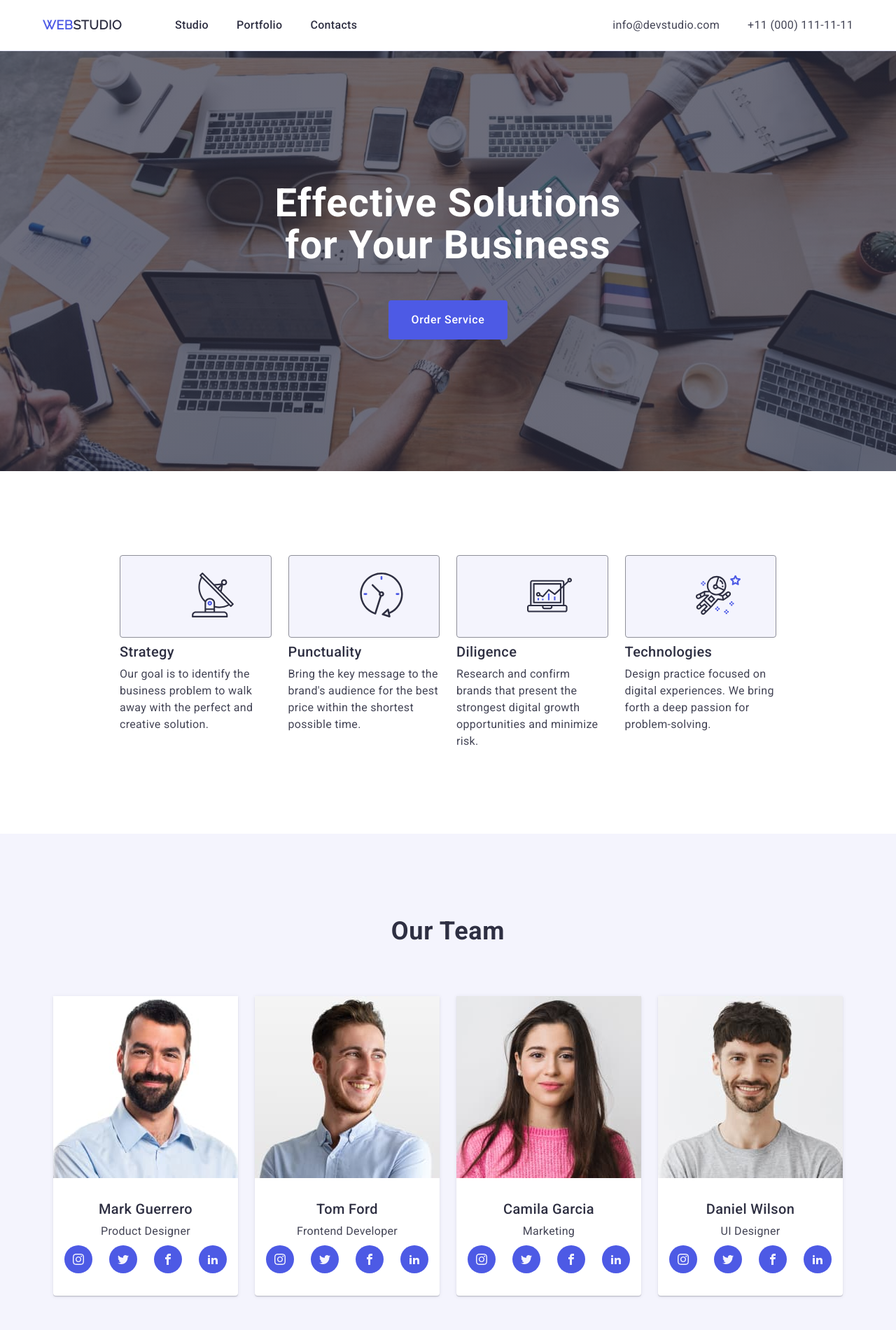
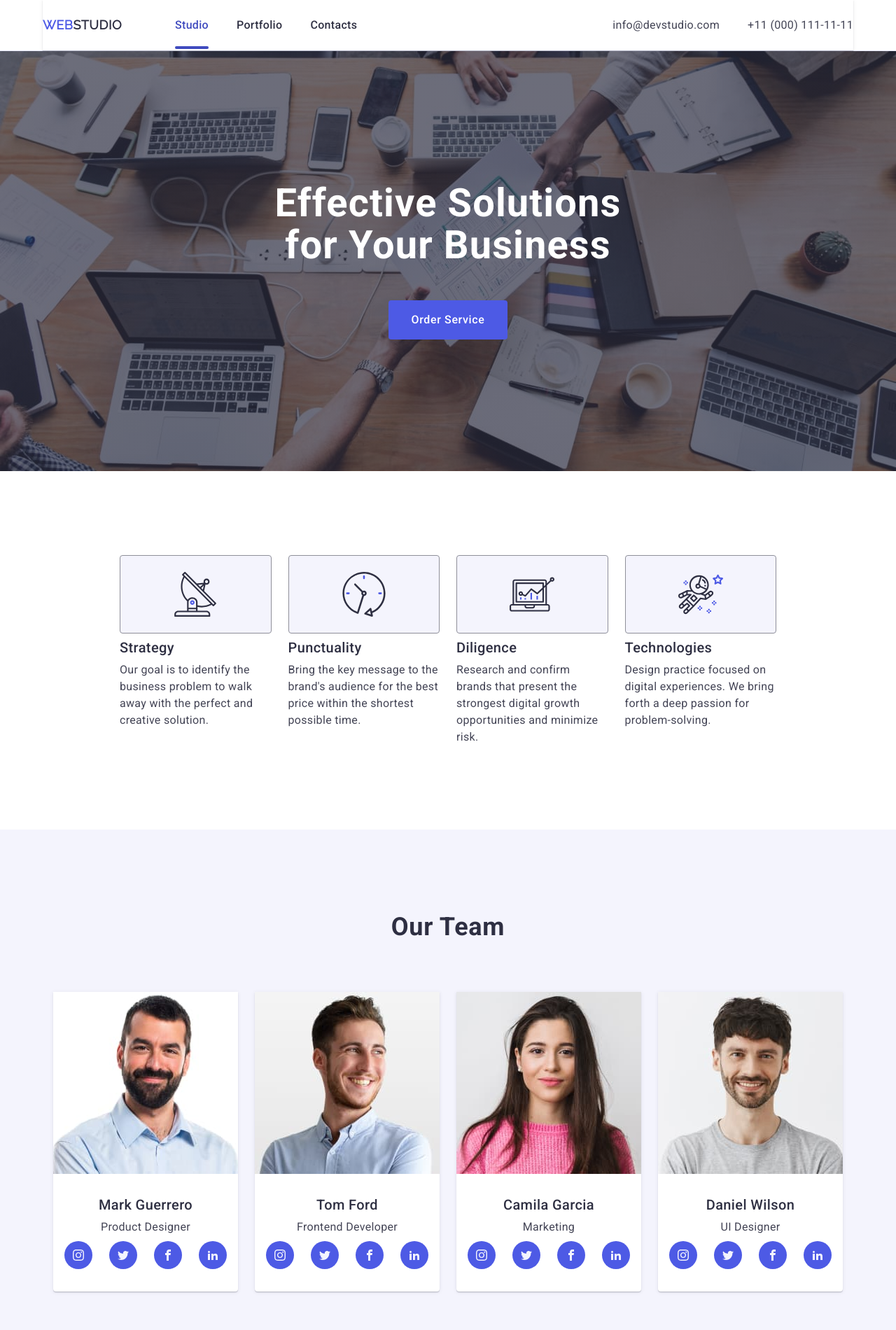
Before and after one commit to DorotaDobija/goit-markup-hw-04, a plain HTML site: page index.html in a window 1280 px wide. Shown: the top 1900 px of the page at 70% size. Drawn offline with nearby package versions, Linux system fonts and the light colour scheme.

Commit message:
first hw correct

```diff
--- a/css/styles.css
+++ b/css/styles.css
@@ -70,6 +70,7 @@ img {
     letter-spacing: 0.02em;
     color: var(--heading-color);
     padding: 24px 0;
+    transition: color 250ms cubic-bezier(0.4, 0, 0.2, 1);
 }
 .nav-heading:hover,
 .nav-heading:focus {
@@ -90,6 +91,9 @@ img {
     justify-content: space-between;
     align-items: center;
     padding: 24px 0;
+    box-shadow: 0px 2px 1px rgba(46, 47, 66, 0.08),
+        0px 1px 1px rgba(46, 47, 66, 0.16),
+        0px 1px 6px rgba(46, 47, 66, 0.08);
 }
 .contact-list {
     display: flex;
@@ -118,6 +122,21 @@ img {
     display: flex;
     gap: 40px;
 }
+.active {
+    position: relative;
+    color: var(--focus-color);
+}
+.active::after {
+    content: '';
+    display: block;
+    width: 100%;
+    height: 4px;
+    background-color: var(--focus-color);
+    position: absolute;
+    left: 0;
+    bottom: -1px;
+    border-radius: 2px;
+}
 /* HERO SECTION */
 .hero-section {
     background-color: var(--background-dark);
@@ -126,9 +145,12 @@ img {
     align-items: center;
     justify-content: center;
     padding: 188px 0;
-    background-image: linear-gradient(to top, rgba(46, 47, 66, 0.7), rgba(46, 47, 66, 0.7)), url(../images/people-office.jpg);
+    background-image: linear-gradient(rgba(46, 47, 66, 0.7), rgba(46, 47, 66, 0.7)), url(../images/people-office.jpg);
     max-width: 1440px;
     margin: 0 auto;
+    background-repeat: no-repeat;
+    background-position: center;
+    background-size: cover;
 }
 .hero-title {
     font-weight: 700;
@@ -155,6 +177,7 @@ img {
     border: none;
     border-radius: 4px;
     margin: 0 auto;
+    transition: background-color 250ms cubic-bezier(0.4, 0, 0.2, 1);
 }
 .btn:focus, .btn:hover {
     background-color: var(--focus-color);
@@ -202,11 +225,14 @@ img {
     width: calc((100% - 72px) / 4);
 }
 .first-section-icon-box {
-    padding: 24px 100px;
     background-color: var(--footer-white-color);
     border-radius: 4px;
     border: 1px solid var(--border-color);
     margin-bottom: 8px;
+    display: flex;
+    align-items: center;
+    justify-content: center;
+    height: 112px;
 }
 /* TEAM SECTION */
 .team-section {
@@ -228,29 +254,31 @@ img {
     text-align: center;
     padding: 32px 0px;
 }
-.social-media-icon {
+.social-media-list {
     display: flex;
     gap: 24px;
-    justify-content: space-between;
+    justify-content: center;
     margin-top: 8px;
-    padding: 0 16px;
 }
-.icon-box {
+.social-media-list-item {
+    width: 40px;
+    height: 40px;
+}
+.icon-link {
     background-color: var(--blue-color);
     border-radius: 50%;
-    width: 40px;
-    height: 40px;
     display: flex;
     align-items: center;
     justify-content: center;
+    width: 100%;
+    height: 100%;
+    transition: background-color 250ms cubic-bezier(0.4, 0, 0.2, 1);
 }
-.icon-box:hover {
+.icon-link:hover, .icon-link:focus {
     background-color: var(--focus-color);
 }
 .icon {
     fill: var(--footer-white-color);
-    width: 16px;
-    height: 16px;
 }
 /* PORTFOLIO SECTION */
 .portfolio-list {
@@ -290,13 +318,17 @@ margin-bottom: 16px;
     padding: 100px 0;
 }
 .footer-box {
-display: flex;
-gap: 120px;
+    display: flex;
+    align-items: baseline;
+}
+.logo-text-box {
+    margin-right: 120px;
 }
 .footer-heading {
     color: var(--white-color);
     font-weight: 500;
+    margin-bottom: 16px;
 }
-.footer-icon:hover {
+.footer-icon-link:hover {
     background-color: var(--green-color);
 }
--- a/index.html
+++ b/index.html
@@ -25,7 +25,9 @@
             >Web<span class="logo-nav">Studio</span></a
           >
           <ul class="nav-list">
-            <li><a href="./index.html" class="nav-heading">Studio</a></li>
+            <li>
+              <a href="./index.html" class="nav-heading active">Studio</a>
+            </li>
             <li><a class="nav-heading" href="">Portfolio</a></li>
             <li><a class="nav-heading" href="">Contacts</a></li>
           </ul>
@@ -61,7 +63,7 @@
           <ul class="first-section-list">
             <li class="first-section-list-item">
               <div class="first-section-icon-box">
-                <svg width="64px" height="64px">
+                <svg width="64" height="64">
                   <use href="./images/icons.svg#icon-antenna-1"></use>
                 </svg>
               </div>
@@ -73,7 +75,7 @@
             </li>
             <li class="first-section-list-item">
               <div class="first-section-icon-box">
-                <svg width="64px" height="64px">
+                <svg width="64" height="64">
                   <use href="./images/icons.svg#icon-clock-1"></use>
                 </svg>
               </div>
@@ -85,7 +87,7 @@
             </li>
             <li class="first-section-list-item">
               <div class="first-section-icon-box">
-                <svg width="64px" height="64px">
+                <svg width="64" height="64">
                   <use href="./images/icons.svg#icon-diagram-1"></use>
                 </svg>
               </div>
@@ -97,7 +99,7 @@
             </li>
             <li class="first-section-list-item">
               <div class="first-section-icon-box">
-                <svg width="64px" height="64px">
+                <svg width="64" height="64">
                   <use href="./images/icons.svg#icon-astronaut-1"></use>
                 </svg>
               </div>
@@ -125,28 +127,36 @@
               <div class="team-heading-box">
                 <h3 class="second-heading team-heading">Mark Guerrero</h3>
                 <p class="section-text">Product Designer</p>
-                <div class="social-media-icon">
-                  <div class="icon-box">
-                    <svg class="icon">
+                <ul class="social-media-list">
+                  <li class="social-media-list-item">
+                    <a class="icon-link">
+                      <svg width="16" height="16" class="icon">
                         <use href="./images/icons.svg#icon-instagram"></use>
                       </svg>
-                  </div>
-                  <div class="icon-box">
-                    <svg class="icon">
+                    </a>
+                  </li>
+                  <li class="social-media-list-item">
+                    <a class="icon-link">
+                      <svg width="16" height="16" class="icon">
                         <use href="./images/icons.svg#icon-twitter"></use>
                       </svg>
-                  </div>
-                  <div class="icon-box">
-                    <svg class="icon">
+                    </a>
+                  </li>
+                  <li class="social-media-list-item">
+                    <a class="icon-link">
+                      <svg width="16" height="16" class="icon">
                         <use href="./images/icons.svg#icon-facebook"></use>
                       </svg>
-                  </div>
-                  <div class="icon-box">
-                    <svg class="icon">
+                    </a>
+                  </li>
+                  <li class="social-media-list-item">
+                    <a class="icon-link">
+                      <svg width="16" height="16" class="icon">
                         <use href="./images/icons.svg#icon-linkedin2"></use>
                       </svg>
-                  </div>
-                </div>
+                    </a>
+                  </li>
+                </ul>
               </div>
             </li>
             <li class="team-list-item">
@@ -159,28 +169,36 @@
               <div class="team-heading-box">
                 <h3 class="second-heading team-heading">Tom Ford</h3>
                 <p class="section-text">Frontend Developer</p>
-                <div class="social-media-icon">
-                  <div class="icon-box">
-                    <svg class="icon">
+                <ul class="social-media-list">
+                  <li class="social-media-list-item">
+                    <a class="icon-link">
+                      <svg width="16" height="16" class="icon">
                         <use href="./images/icons.svg#icon-instagram"></use>
                       </svg>
-                  </div>
-                  <div class="icon-box">
-                    <svg class="icon">
+                    </a>
+                  </li>
+                  <li class="social-media-list-item">
+                    <a class="icon-link">
+                      <svg width="16" height="16" class="icon">
                         <use href="./images/icons.svg#icon-twitter"></use>
                       </svg>
-                  </div>
-                  <div class="icon-box">
-                    <svg class="icon">
+                    </a>
+                  </li>
+                  <li class="social-media-list-item">
+                    <a class="icon-link">
+                      <svg width="16" height="16" class="icon">
                         <use href="./images/icons.svg#icon-facebook"></use>
                       </svg>
-                  </div>
-                  <div class="icon-box">
-                    <svg class="icon">
+                    </a>
+                  </li>
+                  <li class="social-media-list-item">
+                    <a class="icon-link">
+                      <svg width="16" height="16" class="icon">
                         <use href="./images/icons.svg#icon-linkedin2"></use>
                       </svg>
-                  </div>
-                </div>
+                    </a>
+                  </li>
+                </ul>
               </div>
             </li>
             <li class="team-list-item">
@@ -193,28 +211,36 @@
               <div class="team-heading-box">
                 <h3 class="second-heading team-heading">Camila Garcia</h3>
                 <p class="section-text">Marketing</p>
-                <div class="social-media-icon">
-                  <div class="icon-box">
-                    <svg class="icon">
+                <ul class="social-media-list">
+                  <li class="social-media-list-item">
+                    <a class="icon-link">
+                      <svg width="16" height="16" class="icon">
                         <use href="./images/icons.svg#icon-instagram"></use>
                       </svg>
-                  </div>
-                  <div class="icon-box">
-                    <svg class="icon">
+                    </a>
+                  </li>
+                  <li class="social-media-list-item">
+                    <a class="icon-link">
+                      <svg width="16" height="16" class="icon">
                         <use href="./images/icons.svg#icon-twitter"></use>
                       </svg>
-                  </div>
-                  <div class="icon-box">
-                    <svg class="icon">
+                    </a>
+                  </li>
+                  <li class="social-media-list-item">
+                    <a class="icon-link">
+                      <svg width="16" height="16" class="icon">
                         <use href="./images/icons.svg#icon-facebook"></use>
                       </svg>
-                  </div>
-                  <div class="icon-box">
-                    <svg class="icon">
+                    </a>
+                  </li>
+                  <li class="social-media-list-item">
+                    <a class="icon-link">
+                      <svg width="16" height="16" class="icon">
                         <use href="./images/icons.svg#icon-linkedin2"></use>
                       </svg>
-                  </div>
-                </div>
+                    </a>
+                  </li>
+                </ul>
               </div>
             </li>
             <li class="team-list-item">
@@ -227,28 +253,36 @@
               <div class="team-heading-box">
                 <h3 class="second-heading team-heading">Daniel Wilson</h3>
                 <p class="section-text">UI Designer</p>
-                <div class="social-media-icon">
-                  <div class="icon-box">
-                    <svg class="icon">
+                <ul class="social-media-list">
+                  <li class="social-media-list-item">
+                    <a class="icon-link">
+                      <svg width="16" height="16" class="icon">
                         <use href="./images/icons.svg#icon-instagram"></use>
                       </svg>
-                  </div>
-                  <div class="icon-box">
-                    <svg class="icon">
+                    </a>
+                  </li>
+                  <li class="social-media-list-item">
+                    <a class="icon-link">
+                      <svg width="16" height="16" class="icon">
                         <use href="./images/icons.svg#icon-twitter"></use>
                       </svg>
-                  </div>
-                  <div class="icon-box">
-                    <svg class="icon">
+                    </a>
+                  </li>
+                  <li class="social-media-list-item">
+                    <a class="icon-link">
+                      <svg width="16" height="16" class="icon">
                         <use href="./images/icons.svg#icon-facebook"></use>
                       </svg>
-                  </div>
-                  <div class="icon-box">
-                    <svg class="icon">
+                    </a>
+                  </li>
+                  <li class="social-media-list-item">
+                    <a class="icon-link">
+                      <svg width="16" height="16" class="icon">
                         <use href="./images/icons.svg#icon-linkedin2"></use>
                       </svg>
-                  </div>
-                </div>
+                    </a>
+                  </li>
+                </ul>
               </div>
             </li>
           </ul>
@@ -316,7 +350,7 @@
     <!-- FOOTRER  -->
     <footer class="footer">
       <div class="footer-box container">
-        <div>
+        <div class="logo-text-box">
           <a class="logo footer-link" href="./index.html"
             >Web<span class="logo-footer">Studio</span></a
           >
@@ -326,28 +360,38 @@
           </p>
         </div>
         <div>
-          <h3 class="second-heading footer-heading">Social media</h3>
+          <p class="second-heading footer-heading">Social media</p>
           <div class="social-media-icon">
-            <div class="icon-box footer-icon">
-              <svg class="icon">
+            <ul class="social-media-list">
+              <li class="social-media-list-item">
+                <a class="icon-link footer-icon-link">
+                  <svg width="16" height="16" class="icon">
                     <use href="./images/icons.svg#icon-instagram"></use>
                   </svg>
-            </div>
-            <div class="icon-box footer-icon">
-              <svg class="icon">
+                </a>
+              </li>
+              <li class="social-media-list-item">
+                <a class="icon-link footer-icon-link">
+                  <svg width="16" height="16" class="icon">
                     <use href="./images/icons.svg#icon-twitter"></use>
                   </svg>
-            </div>
-            <div class="icon-box footer-icon">
-              <svg class="icon">
+                </a>
+              </li>
+              <li class="social-media-list-item">
+                <a class="icon-link footer-icon-link">
+                  <svg width="16" height="16" class="icon">
                     <use href="./images/icons.svg#icon-facebook"></use>
                   </svg>
-            </div>
-            <div class="icon-box footer-icon">
-              <svg class="icon">
+                </a>
+              </li>
+              <li class="social-media-list-item">
+                <a class="icon-link footer-icon-link">
+                  <svg width="16" height="16" class="icon">
                     <use href="./images/icons.svg#icon-linkedin2"></use>
                   </svg>
-            </div>
+                </a>
+              </li>
+            </ul>
           </div>
         </div>
       </div>
```
Lines whose indentation alone changed are shown as unchanged.
